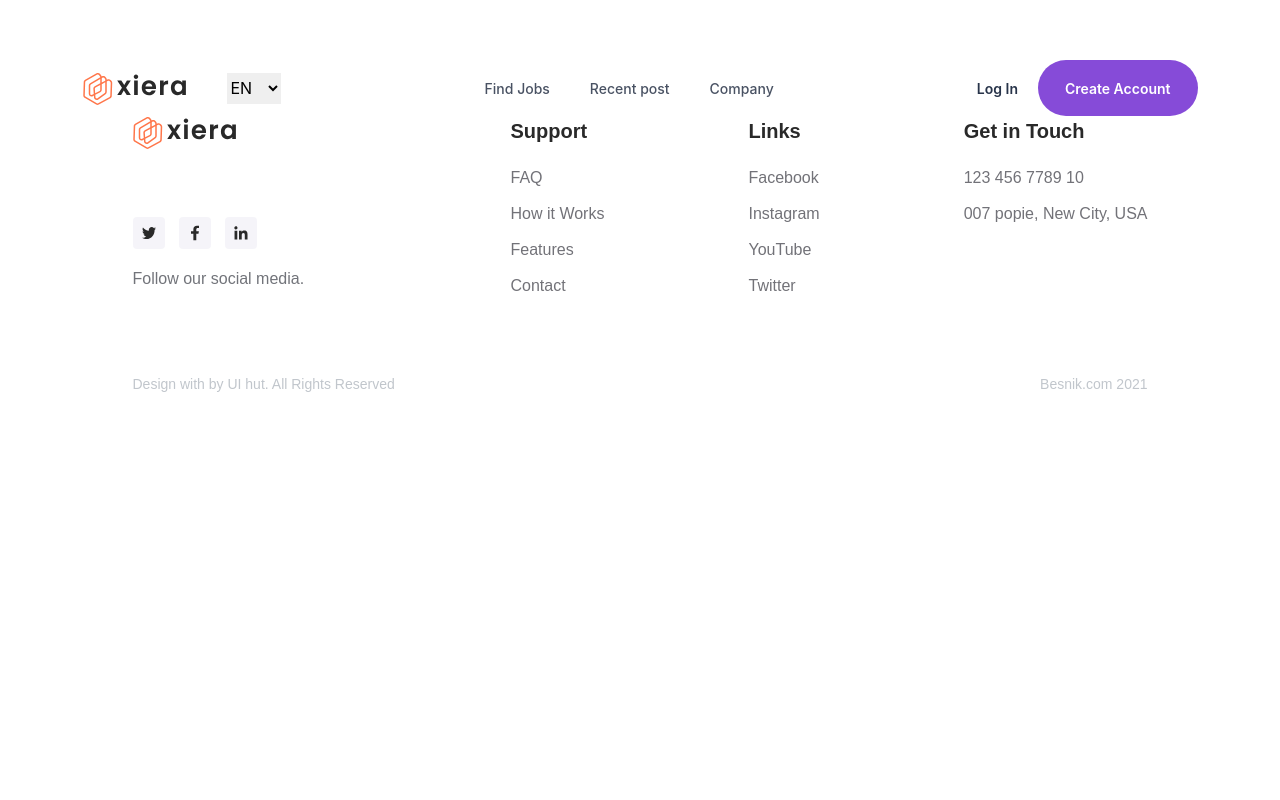
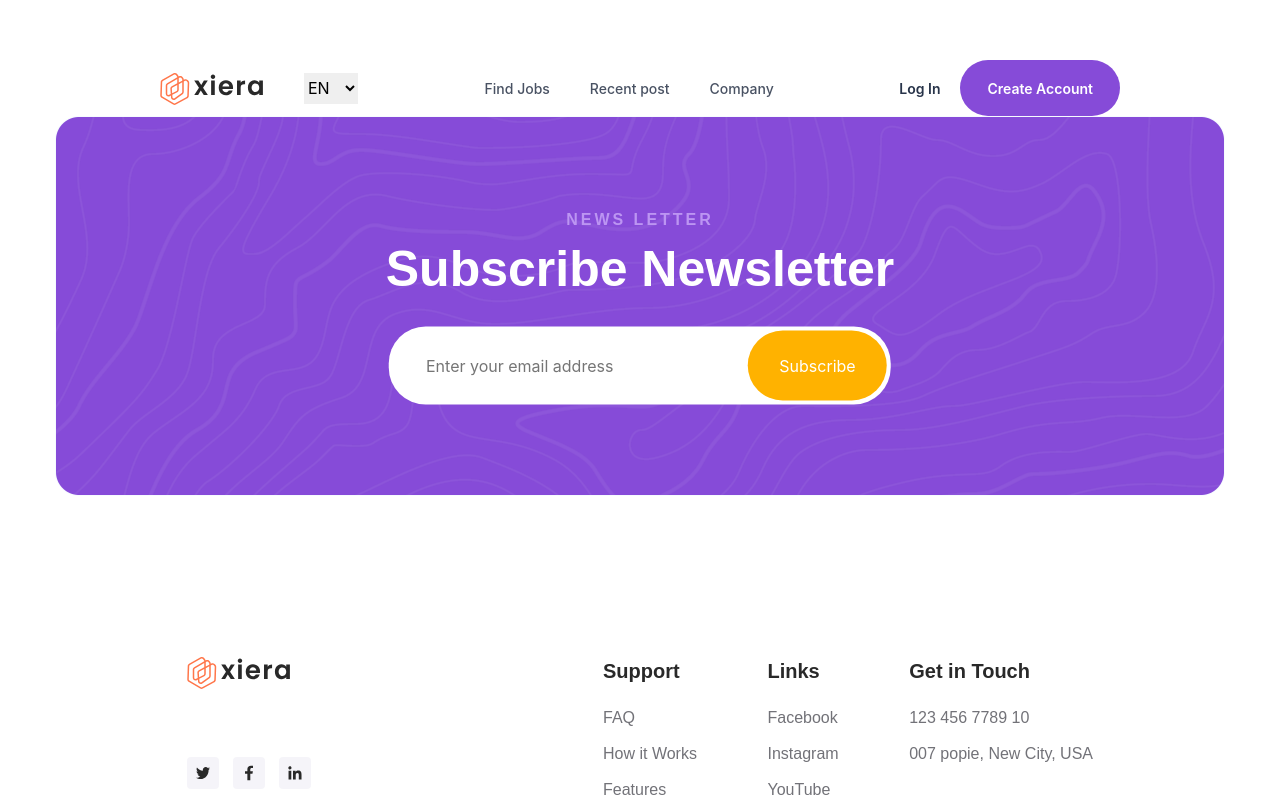
Before and after one commit to LiaCBA/Xiera, a React (Vite) app: page / in a window 1280 px wide. Shown: the top 800 px of the page. Built offline with nearby package versions, Linux system fonts and the light colour scheme; a web font is replaced by a local one.

Commit message:
feature/newsLetter-11

```diff
--- a/src/components/organisms/Footer/Footer.module.css
+++ b/src/components/organisms/Footer/Footer.module.css
@@ -8,9 +8,9 @@
   display: flex;
   flex-direction: column;
   gap: 76px;
-  max-width: 1115px;
+  max-width: 1440px;
   width: 100%;
-  padding: 0px 50px;
+  padding: 160px 187px;
 }
 .socialMediaMainContainer {
   margin-top: 68px;
@@ -21,7 +21,7 @@
 }
 .footerTopContainer {
   display: flex;
-  gap: 90px;
+  gap: 128px;
   max-width: 1065px;
   width: 100%;
 }
--- a/src/components/organisms/Header/Header.module.css
+++ b/src/components/organisms/Header/Header.module.css
@@ -7,12 +7,13 @@
 }
 
 .headerContainer {
-  max-width: 1115px;
+  max-width: 1440px;
   width: 100%;
   margin: 0 auto;
   display: flex;
   justify-content: space-between;
   align-items: center;
+  padding: 0px 160px;
 }
 
 .logoContainer {
--- /dev/null
+++ b/src/components/organisms/NewsLetter/NewsLetter.jsx
@@ -0,0 +1,21 @@
+import styles from "./NewsLetter.module.css";
+
+function NewsLetter() {
+  return (
+    <section className={styles.newsMainContainer}>
+      <div className={styles.newsContainer}>
+        <img src="images/svg/newsLetter.png" alt="News Letter img" />
+        <div className={styles.textContainer}>
+          <p>NEWS LETTER</p>
+          <h2>Subscribe Newsletter</h2>
+          <div className={styles.search}>
+            <input type="text" placeholder="Enter your email address" />
+            <button className={styles.searchBtn}>Subscribe</button>
+          </div>
+        </div>
+      </div>
+    </section>
+  );
+}
+
+export default NewsLetter;
--- /dev/null
+++ b/src/components/organisms/NewsLetter/NewsLetter.module.css
@@ -0,0 +1,72 @@
+.newsMainContainer {
+  display: flex;
+  justify-content: center;
+  width: 100%;
+}
+
+.newsContainer {
+  position: relative;
+  width: 100%;
+  max-width: 1170px;
+  height: 380px;
+}
+
+.newsContainer img {
+  width: 100%;
+  height: 100%;
+  object-fit: cover;
+}
+
+.textContainer {
+  position: absolute;
+  top: 50%;
+  left: 50%;
+  transform: translate(-50%, -50%);
+  color: var(--color-mainText);
+  text-align: center;
+}
+
+.textContainer p {
+  color: var(--color-newsletter);
+  font-weight: 600;
+  letter-spacing: 3px;
+}
+
+.textContainer h2 {
+  font-weight: 700;
+  font-size: 50px;
+}
+
+.search {
+  display: flex;
+  position: relative;
+  justify-content: center;
+  align-items: center;
+  margin: 20px auto 0;
+  width: 502px;
+  height: 78px;
+  font-family: var(--font-family-Inter);
+}
+
+input {
+  border-style: none;
+  border-radius: 37px;
+  padding: 0px 37px;
+  width: 100%;
+  height: 78px;
+}
+
+.searchBtn {
+  position: absolute;
+  right: 4px;
+  bottom: 4px;
+  cursor: pointer;
+  margin-top: 4px;
+  border-style: none;
+  border-radius: 50px;
+  background-color: var(--color-btn);
+  width: 139px;
+  height: 70px;
+  color: var(--color-mainText);
+  font-family: var(--font-family-Inter);
+}
--- a/src/styles/global.css
+++ b/src/styles/global.css
@@ -10,7 +10,8 @@
   --color-header-link: #28344a;
   --color-header-buttonBG: #864bd8;
   --color-mainText: white;
-
+  --color-btn: #ffb200;
+  --color-newsletter: #bc95f2;
   /* Typography */
   --font-family-Poppins: "poppinesFont", Arial;
   --font-family-Montserrat: "monstserrat", Arial;
--- a/src/views/Home/Home.jsx
+++ b/src/views/Home/Home.jsx
@@ -1,5 +1,6 @@
 import Footer from "../../components/organisms/Footer/Footer";
 import Header from "../../components/organisms/Header/Header";
+import NewsLetter from "../../components/organisms/NewsLetter/NewsLetter";
 
 const Home = () => {
   return (
@@ -23,7 +24,7 @@ const Home = () => {
       {/*Testimonials near me component import here*/}
 
       {/*Subscribe newsletter*/}
-      {/*Subscribe newsletter component import here*/}
+      <NewsLetter />
 
       {/*Footer*/}
       <Footer />
```
Also changed, not shown: public/images/svg/newsLetter.png (added).
